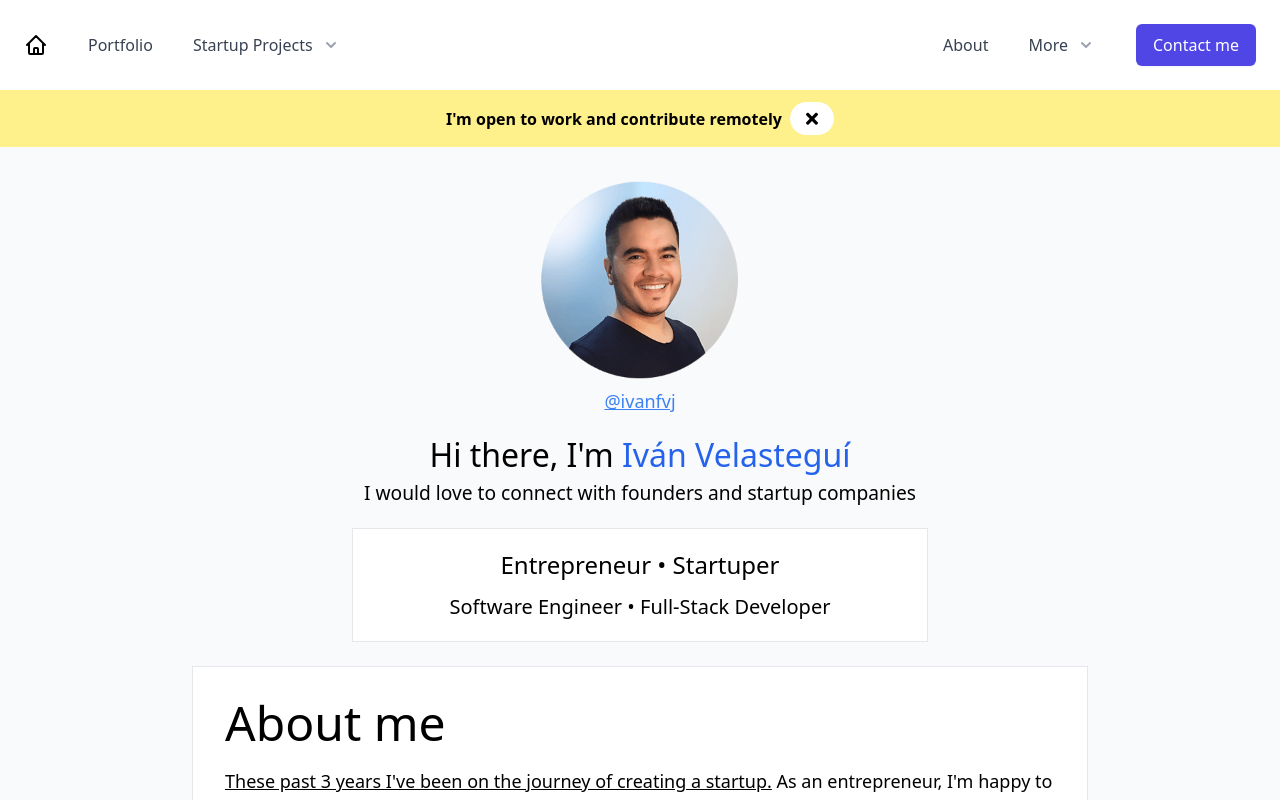
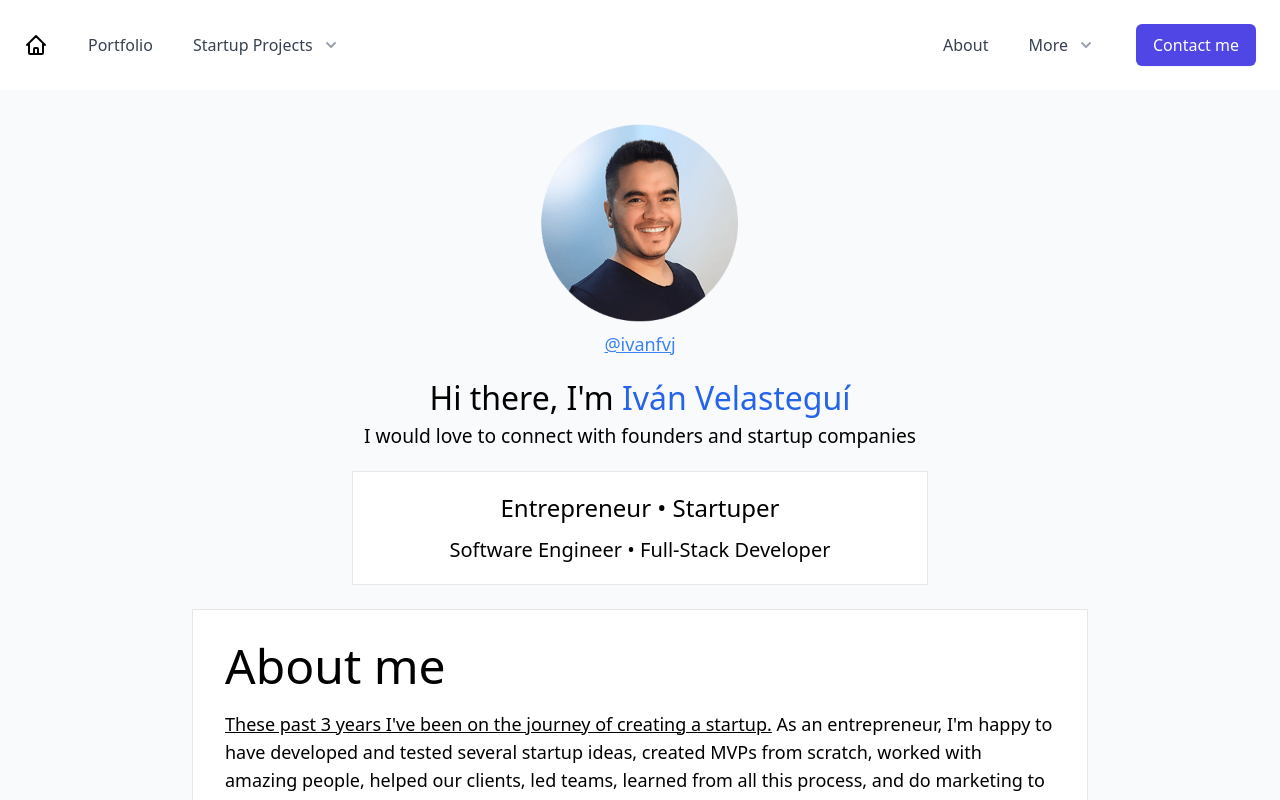
Before and after one commit to Ivanfvj/portfolio, a Next.js app: page / in a window 1280 px wide. Shown: the top 800 px of the page. Built offline with nearby package versions, Linux system fonts and the light colour scheme.

Commit message:
remove open to work banner

```diff
--- a/pages/index.tsx
+++ b/pages/index.tsx
@@ -18,7 +18,7 @@ const DynamicComponent = dynamic(
 
 const IndexPage = () => {
   const [showEasterEgg, setShowEasterEgg] = useState(false);
-  const [showBanner, setShowBanner] = useState(true);
+  const [showBanner, setShowBanner] = useState(false);
 
   return (
     <HomePageContext.Provider
```
